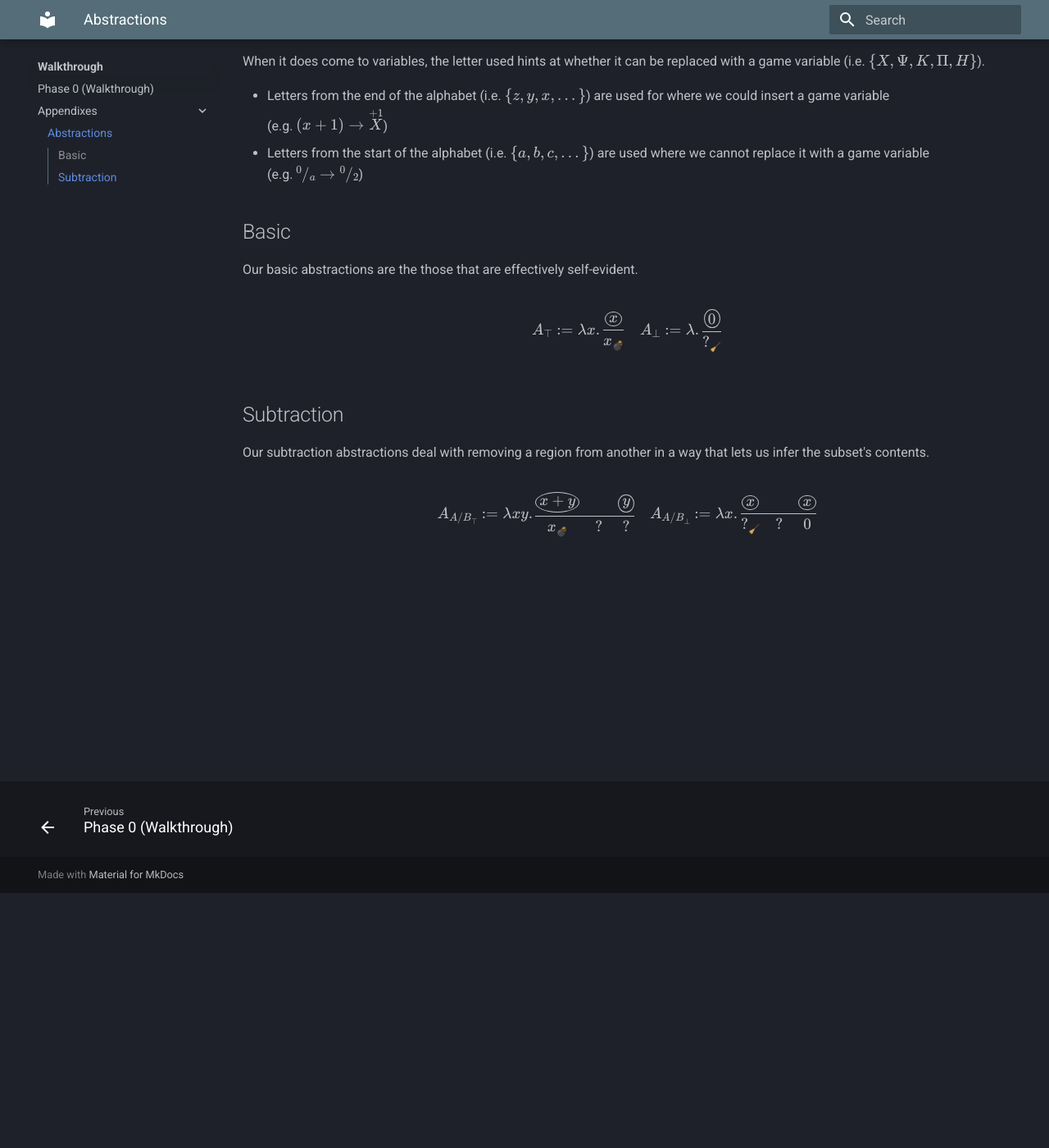
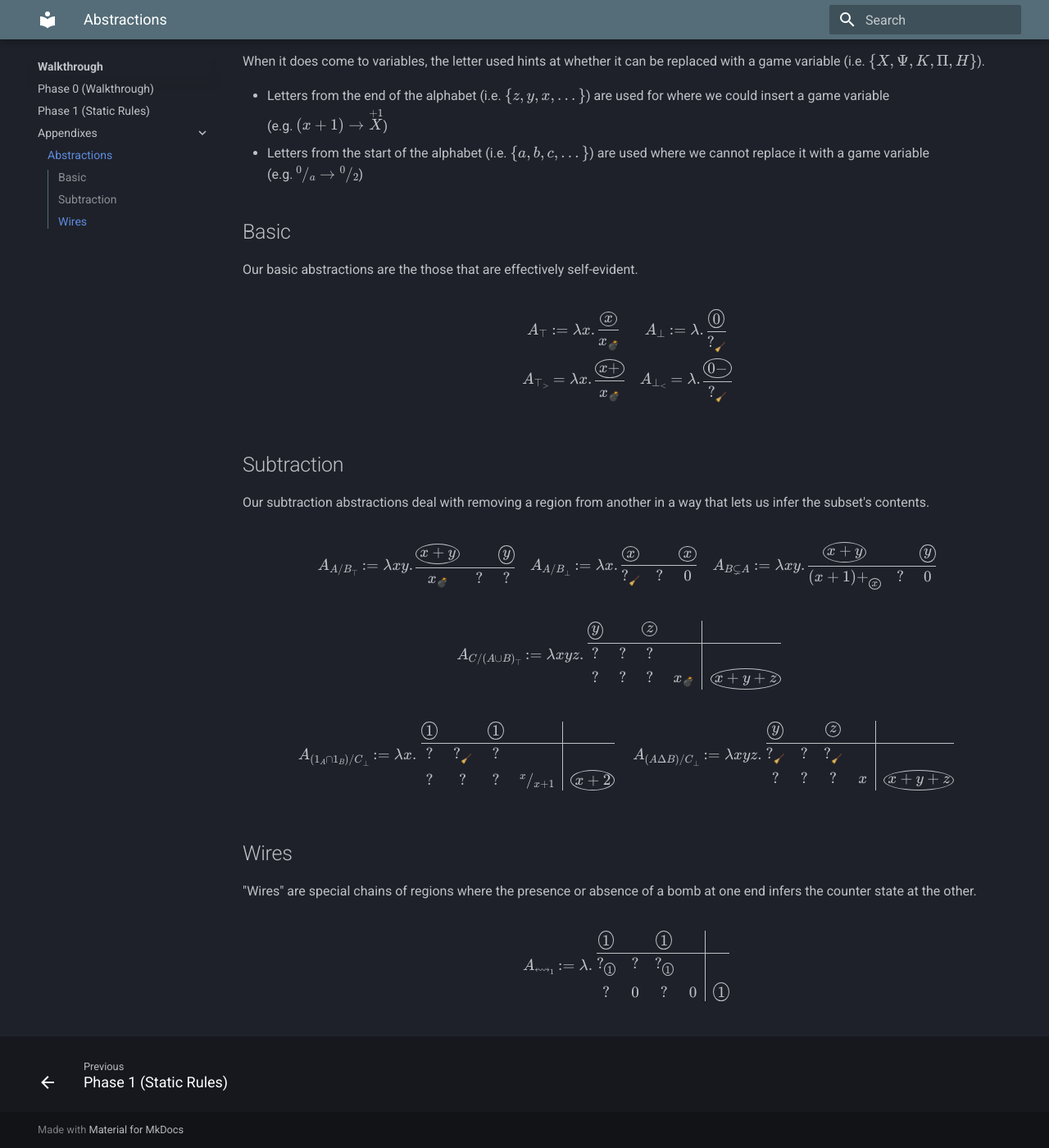
Before and after one commit to RynFromK2L/bombe-guide, an MkDocs documentation site: the page built from docs/walkthrough/appendixes/abstractions.md, in a window 1280 px wide and 1400 px high, scrolled down 311 px. Shown: the whole window at 82% size. Built offline with MkDocs 1.6.1 and Material for MkDocs 9.7.7, drawn with Linux system fonts in a browser that asks for light colours.

Commit message:
feat(walkthrough): add first two level sets for phase 1

```diff
--- a/docs/walkthrough/appendixes/abstractions.md
+++ b/docs/walkthrough/appendixes/abstractions.md
@@ -19,16 +19,10 @@ Our basic abstractions are the those that are effectively self-evident.
 
 $$
 \begin{array}{cc}
-    A_\top := \begin{abstraction}{x}
-        \r x \\
-        \hline
-        x_\bomb
-    \end{abstraction} &
-    A_\bot := \begin{abstraction}{}
-        \r0 \\
-        \hline
-        ?_\sweep
-    \end{abstraction}
+    A_\top := \begin{abstraction}{x} \r x \\ \hline x_\bomb \end{abstraction} &
+    A_\bot := \begin{abstraction}{} \r0 \\ \hline ?_\sweep \end{abstraction} \\
+    A_{\top_\gt} = \begin{abstraction}{x} \r{x+} \\ \hline x_\bomb \end{abstraction} &
+    A_{\bot_\lt} = \begin{abstraction}{} \r{0-} \\ \hline ?_\sweep \end{abstraction}
 \end{array}
 $$
 
@@ -37,7 +31,7 @@ $$
 Our subtraction abstractions deal with removing a region from another in a way that lets us infer the subset's contents.
 
 $$
-\begin{array}{ccc}
+\begin{array}{cc}
     A_{{A/B}_\top} := \begin{abstraction}{xy}
         \r{x+y} && \r y \\
         \hline
@@ -46,6 +40,53 @@ $$
     A_{{A/B}_\bot} := \begin{abstraction}{x}
         \r x && \r x \\
         \hline ?_\sweep & ? & 0
+    \end{abstraction} &
+    A_{B\subsetneq A} := \begin{abstraction}{xy}
+        \r{x+y} && \r y \\
+        \hline {(x+1)+}_\r x & ? & 0
     \end{abstraction}
 \end{array}
 $$
+
+$$
+\begin{array}{cc}
+    A_{{C/(A\cup B)}_\top} := \begin{abstraction}{xyz}
+        \r y && \r z \\
+        \hline
+        ? & ? & ? \\
+        ? & ? & ? & x_\bomb & \r{x+y+z}
+    \end{abstraction} &
+\end{array}
+$$
+
+$$
+\begin{array}{cc}
+A_{{(1_A\cap1_B)/C}_\bot} := \begin{abstraction}{x}
+    \r1 && \r1 \\
+    \hline
+    ? & ?_\sweep & ? \\
+    ? & ? & ? & \or x{x+1} & \r{x+2}
+\end{abstraction} &
+A_{{(A\Delta B)/C}_\bot} := \begin{abstraction}{xyz}
+    \r y && \r z \\
+    \hline
+    ?_\sweep & ? & ?_\sweep \\
+    ? & ? & ? & x & \r{x+y+z}
+\end{abstraction}
+\end{array}
+$$
+
+## Wires
+
+"Wires" are special chains of regions where the presence or absence of a bomb at one end infers the counter state at the other.
+
+$$
+\begin{array}{cc}
+    A_{\leftrightsquigarrow_1} := \begin{abstraction}{}
+        \r1 && \r1 \\
+        \hline
+        ?_\r1 & ? & ?_\r1 \\
+        ? & 0 & ? & 0 & \r1
+    \end{abstraction}
+\end{array}
+$$
```
Also changed, not shown: docs/walkthrough/phase-1.md (added, +181 -0 lines).
